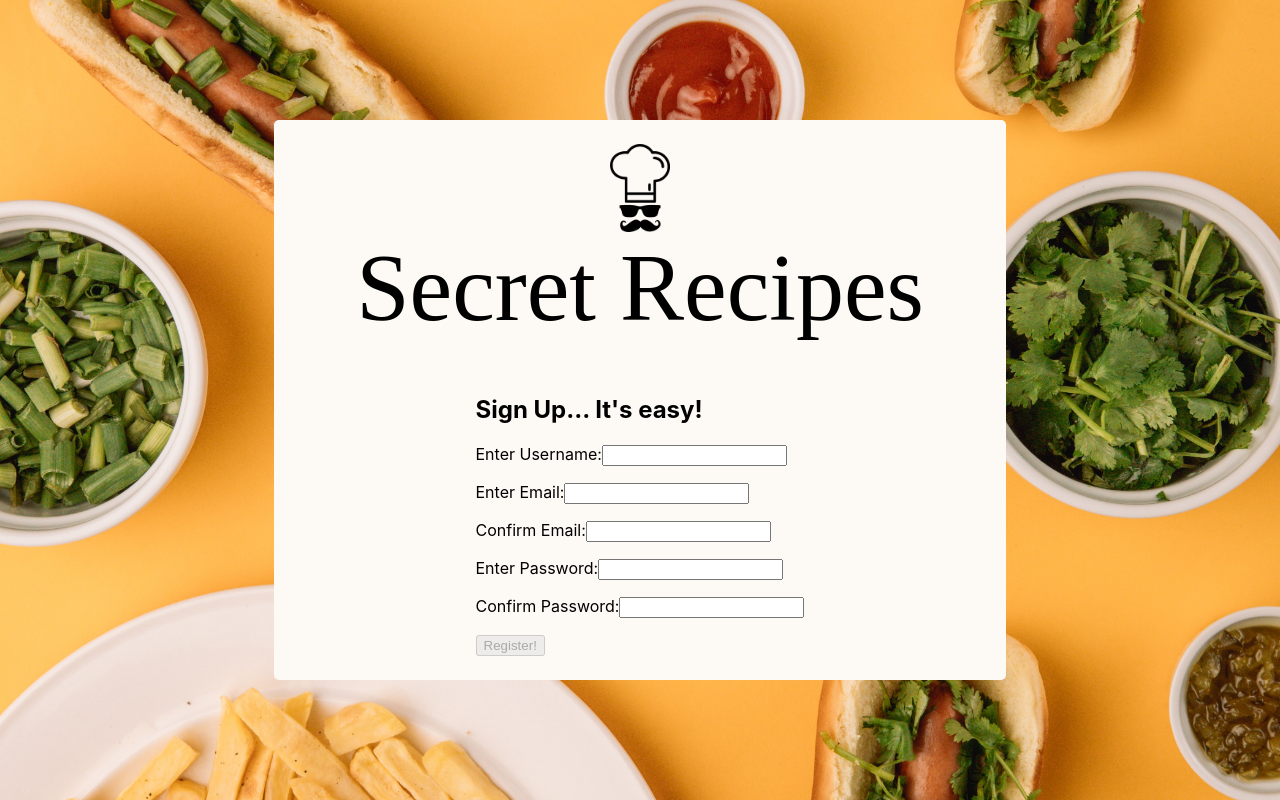
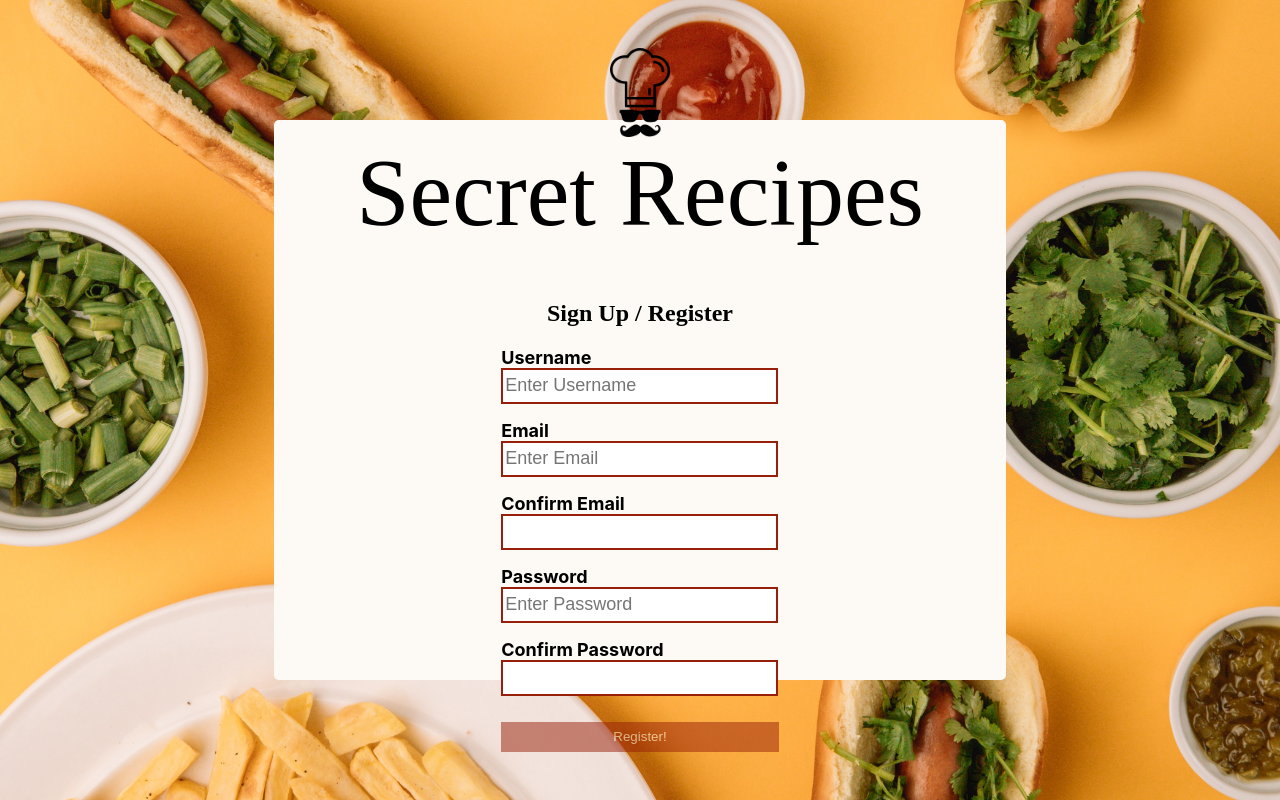
Before and after one commit to Lambda-Secret-Family-Recipes-5/client, a React (Create React App) app: page /signup in a window 1280 px wide. Built offline with nearby package versions, Linux system fonts and the light colour scheme.

Commit message:
styled signup

```diff
--- a/src/components/Signup.js
+++ b/src/components/Signup.js
@@ -2,6 +2,69 @@ import React, { useState, useEffect } from 'react'
 import axios from 'axios'
 import * as yup from 'yup'
 import formSchema from '../utils/formSchema'
+import styled from 'styled-components'
+
+const StyledSignup = styled.div`
+
+h2 {
+  text-align: center;
+  font-family: serif;
+}
+
+.signup-form {
+  display: flex;
+  flex-direction: column;
+  text-align: center;
+  width: 69%;
+  margin: 0 auto;
+}
+
+label {
+  font-weight: bold;
+  font-size: large;
+  text-align: left;
+}
+
+input {
+  width: 97%;
+  height: 30px;
+  font-size: large;
+  border: 2px solid #981f09;
+}
+
+p {
+  color: red;
+  font-style: italic;
+  margin-top: 0%;
+  text-align: left;
+}
+
+button:disabled {
+  height: 30px;
+  border: none;
+  background-color: #981f09;
+  color: white;
+  opacity: 50%;
+}
+
+button {
+  margin-top: 10px;
+}
+
+button:enabled {
+  height: 30px;
+  border: none;
+  background-color: #981f09;
+  color: white;
+  transition: .2s;
+}
+
+button:enabled:hover {
+  background-color: white;
+  color: #981f09;
+}
+
+`
 
 const initialFormValues = {
   username: '',
@@ -86,31 +149,34 @@ export default function Signup(props) {
   }
 
   return (
+    <StyledSignup>
     <div className='signup'>
-      <h2>Sign Up... It's easy!</h2>
+      <h2>Sign Up / Register</h2>
 
-      <form onSubmit={handleSubmit} >
-        <label>Enter Username:
+      <form className='signup-form' onSubmit={handleSubmit} >
+        <label>Username
           <input
             type='text'
             name='username'
             onChange={handleChange}
             value={formValues.username}
+            placeholder='Enter Username'
           />
         </label>
         <p className='errors'>{formErrors.username}</p>
 
-        <label>Enter Email:
+        <label>Email
           <input
             type='email'
             name='email'
             onChange={handleChange}
             value={formValues.email}
+            placeholder='Enter Email'
           />
         </label>
         <p className='errors'>{formErrors.email}</p>
 
-        <label>Confirm Email:
+        <label>Confirm Email
           <input
             type='email'
             name='confirmEmail'
@@ -120,17 +186,18 @@ export default function Signup(props) {
         </label>
         <p className='errors'>{formErrors.confirmEmail}</p>
 
-        <label>Enter Password:
+        <label>Password
           <input
             type='password'
             name='password'
             onChange={handleChange}
             value={formValues.password}
+            placeholder='Enter Password'
           />
         </label>
         <p className='errors'>{formErrors.password}</p>
 
-        <label>Confirm Password:
+        <label>Confirm Password
           <input
             type='password'
             name='confirmPass'
@@ -143,5 +210,6 @@ export default function Signup(props) {
         <button disabled={disabled}>Register!</button>
       </form>
     </div>
+    </StyledSignup>
   )
 }
```
